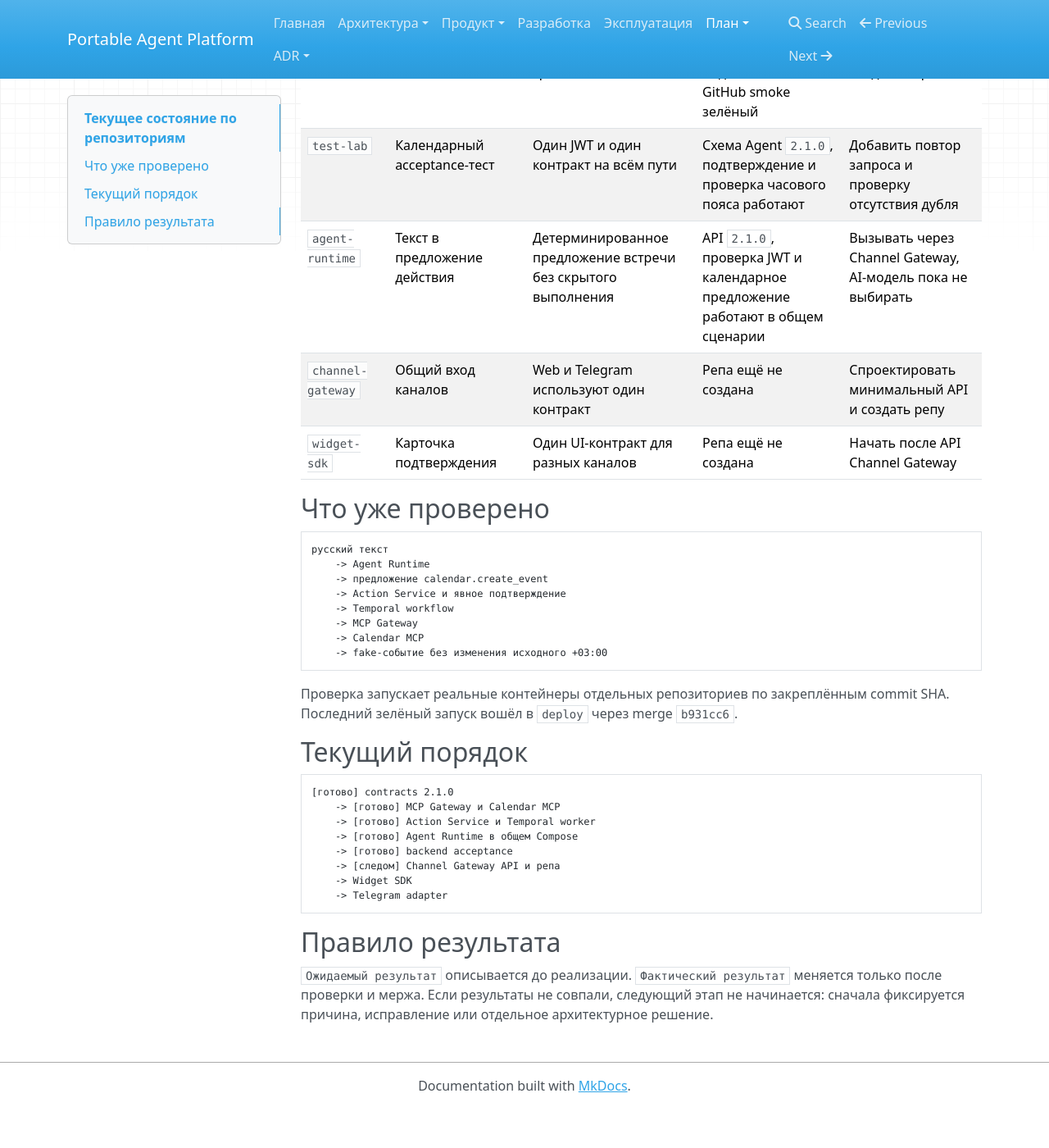
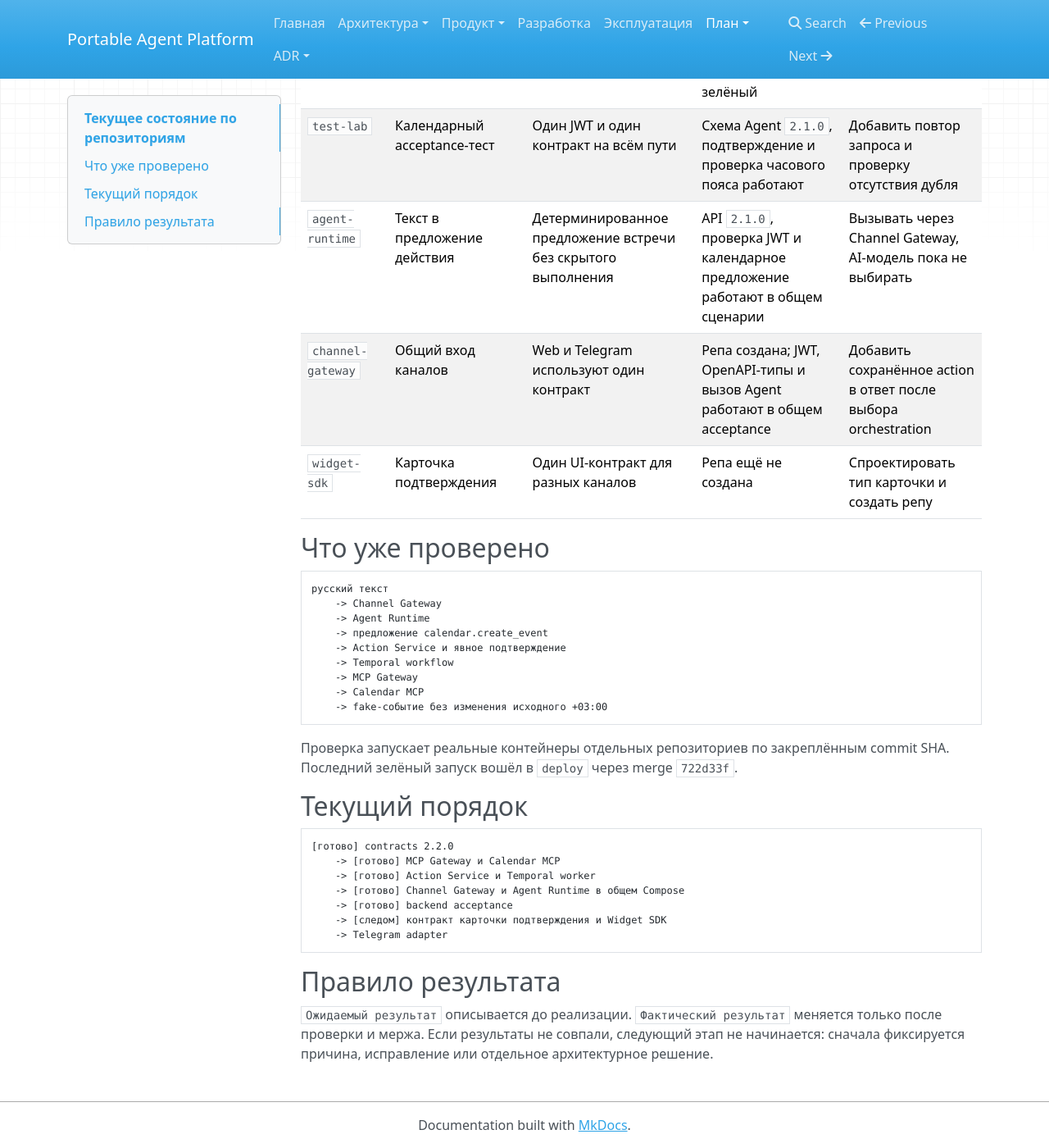
Before and after one commit to portable-agent/platform, an MkDocs documentation site: the page built from docs/delivery/CURRENT_STATUS.md, in a window 1280 px wide and 1400 px high, scrolled down 920 px. Shown: the whole window at 82% size. Built offline with MkDocs 1.6.1, drawn with Linux system fonts in a browser that asks for light colours; nearby versions of some CDN libraries; before the commit the page ends 2272 px from its top, so only the background shows below that; some of the changed text lies outside the part shown.

Commit message:
docs: зафиксировать рабочий Channel Gateway
Обновляет карту репозиториев, фактический статус и следующий этап Widget SDK.

````diff
--- a/docs/delivery/CURRENT_STATUS.md
+++ b/docs/delivery/CURRENT_STATUS.md
@@ -6,20 +6,21 @@
 | Репа | Что меняем или добавляем | Ожидаемый результат | Фактический результат | Следующий шаг |
 |---|---|---|---|---|
 | `.github` | Общие workflows и правила | Одинаковый CI/CD для всех сервисов | Java, Python, Node, docs, security и container workflows работают | Подключать правила к каждой новой репе |
-| `contracts` | Версионируемые внешние и внутренние API | Один проверяемый источник сетевых DTO | Bundle `2.1.0` выпущен; Agent, Action и MCP Gateway берут схемы из него | Сначала описать API Channel Gateway |
+| `contracts` | Версионируемые внешние и внутренние API | Один проверяемый источник сетевых DTO | Bundle `2.2.0` выпущен; добавлен Channel Gateway API | Спроектировать контракт ответа для виджета |
 | `action-service` | Подтверждение и надёжное выполнение | `AWAITING_APPROVAL → APPROVED → EXECUTING → SUCCEEDED/FAILED` | jOOQ, outbox, Temporal worker и вызов MCP Gateway работают; backend acceptance зелёный | Принимать команду через Channel Gateway |
 | `calendar-mcp` | `create_event` | Идемпотентное создание fake-события | Fake Calendar, OIDC и защита от дублей работают в общем сценарии | Оставить эталонным fake-коннектором |
 | `mcp-gateway` | OIDC, allowlist и MCP client | Безопасный stateless-маршрутизатор | Foundation смержен и проверен вызовом Calendar MCP | Добавлять коннекторы только по контракту |
-| `deploy` | Приложения в локальном Compose | Одна команда поднимает вертикальный backend-срез | Agent, Action, Temporal, Gateway и Calendar поднимаются; GitHub smoke зелёный | Ускорить сборку и добавить следующий входной сервис |
+| `deploy` | Приложения в локальном Compose | Одна команда поднимает вертикальный backend-срез | Channel, Agent, Action, Temporal, MCP Gateway и Calendar поднимаются; GitHub smoke зелёный | Ускорить сборку полного smoke |
 | `test-lab` | Календарный acceptance-тест | Один JWT и один контракт на всём пути | Схема Agent `2.1.0`, подтверждение и проверка часового пояса работают | Добавить повтор запроса и проверку отсутствия дубля |
 | `agent-runtime` | Текст в предложение действия | Детерминированное предложение встречи без скрытого выполнения | API `2.1.0`, проверка JWT и календарное предложение работают в общем сценарии | Вызывать через Channel Gateway, AI-модель пока не выбирать |
-| `channel-gateway` | Общий вход каналов | Web и Telegram используют один контракт | Репа ещё не создана | Спроектировать минимальный API и создать репу |
-| `widget-sdk` | Карточка подтверждения | Один UI-контракт для разных каналов | Репа ещё не создана | Начать после API Channel Gateway |
+| `channel-gateway` | Общий вход каналов | Web и Telegram используют один контракт | Репа создана; JWT, OpenAPI-типы и вызов Agent работают в общем acceptance | Добавить сохранённое action в ответ после выбора orchestration |
+| `widget-sdk` | Карточка подтверждения | Один UI-контракт для разных каналов | Репа ещё не создана | Спроектировать тип карточки и создать репу |
 
 ## Что уже проверено
 
 ```text
 русский текст
+    -> Channel Gateway
     -> Agent Runtime
     -> предложение calendar.create_event
     -> Action Service и явное подтверждение
@@ -30,18 +31,17 @@
 ```
 
 Проверка запускает реальные контейнеры отдельных репозиториев по закреплённым commit SHA. Последний
-зелёный запуск вошёл в `deploy` через merge `b931cc6`.
+зелёный запуск вошёл в `deploy` через merge `722d33f`.
 
 ## Текущий порядок
 
 ```text
-[готово] contracts 2.1.0
+[готово] contracts 2.2.0
     -> [готово] MCP Gateway и Calendar MCP
     -> [готово] Action Service и Temporal worker
-    -> [готово] Agent Runtime в общем Compose
+    -> [готово] Channel Gateway и Agent Runtime в общем Compose
     -> [готово] backend acceptance
-    -> [следом] Channel Gateway API и репа
-    -> Widget SDK
+    -> [следом] контракт карточки подтверждения и Widget SDK
     -> Telegram adapter
 ```
 
````
Also changed, not shown: README.md (+1 -0 lines), docs/architecture/REPOSITORY_MODEL.md (+1 -1 lines), docs/delivery/ROADMAP.md (+2 -2 lines), docs/delivery/WORK_PLAN.md (+2 -1 lines), 1 other file.
